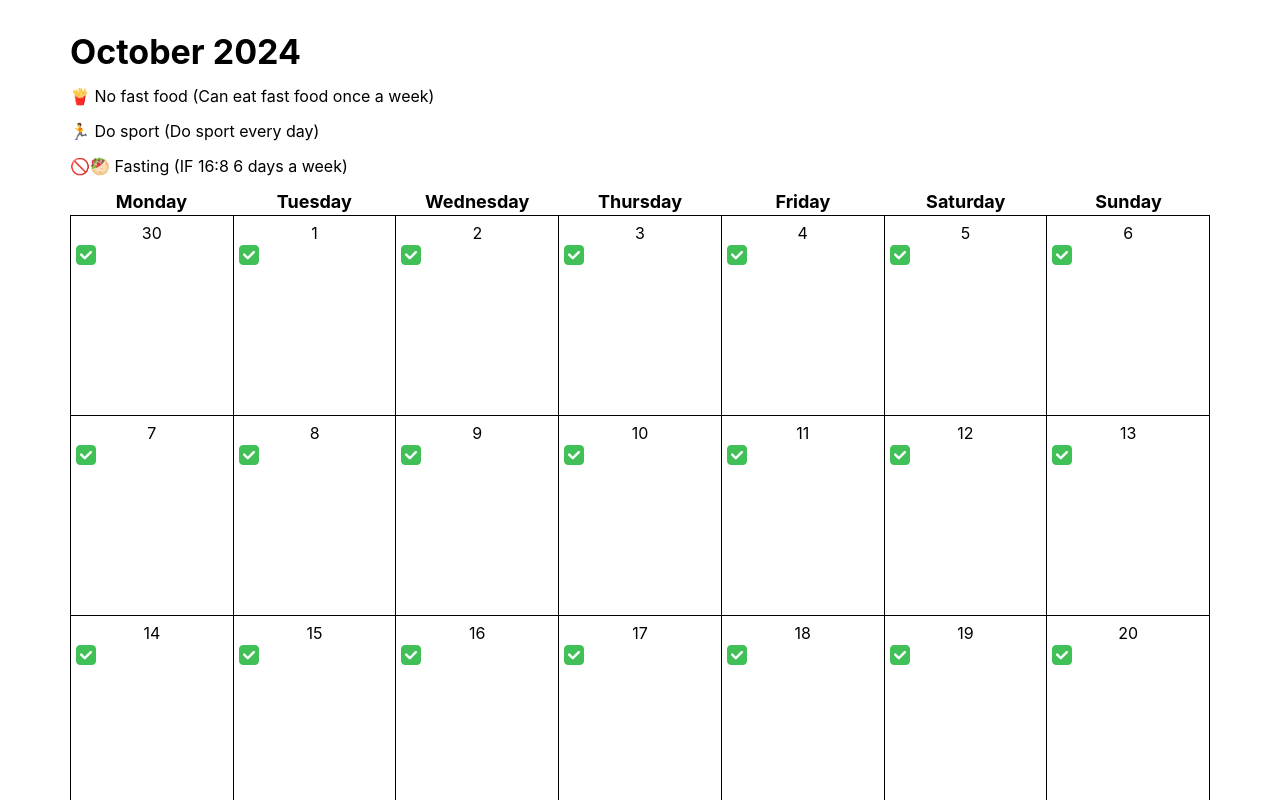
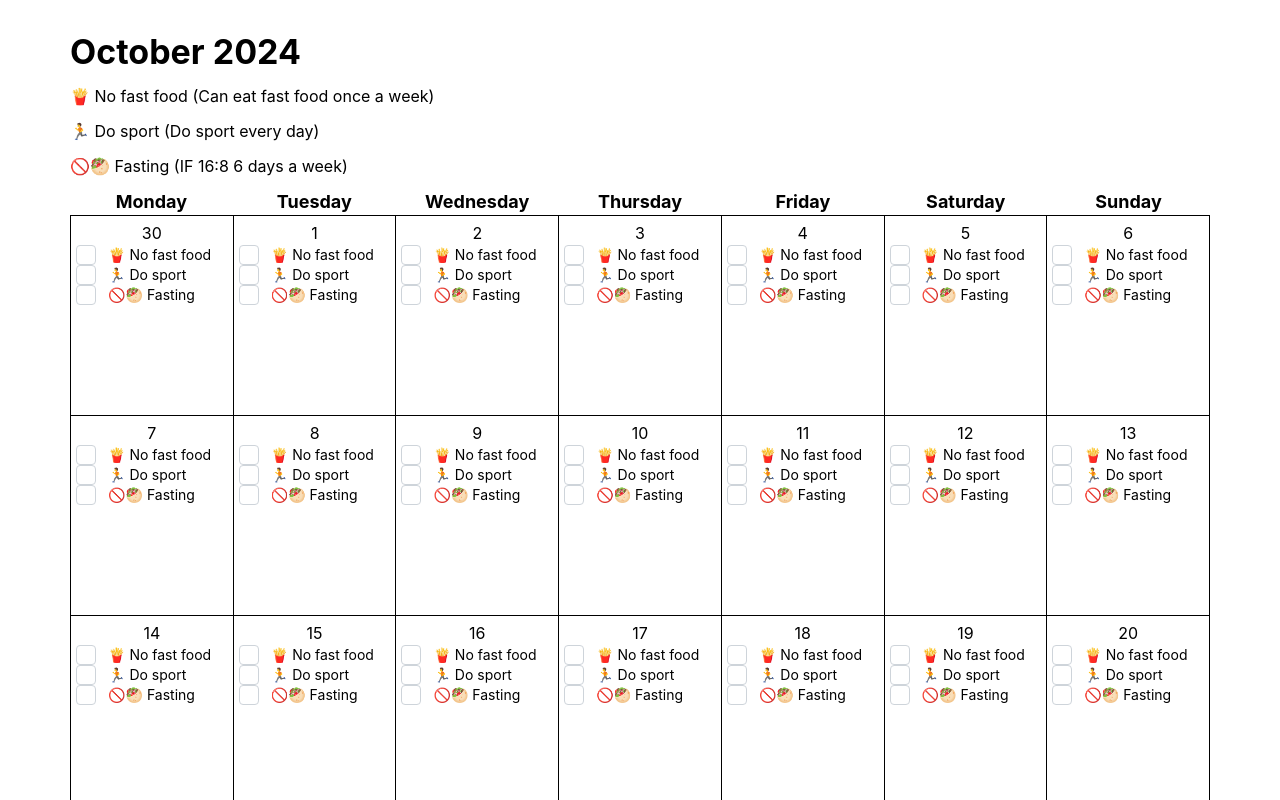
Before and after one commit to Venskiy/streaksapp, a React (Vite) app: page / in a window 1280 px wide. Shown: the top 800 px of the page. Built offline with nearby package versions, Linux system fonts and the light colour scheme.

Commit message:
Display goals in day cell

```diff
--- a/src/components/MonthView.tsx
+++ b/src/components/MonthView.tsx
@@ -56,10 +56,16 @@ function GoalList() {
 function WeekRow({ week }) {
   return (
     <Flex direction="row">
-      {week.map((day, index) => (
-        <div className="date-cell flex-grow" key={`date-cell-${index}`}>
+      {week.map((day, idx) => (
+        <div className="date-cell flex-grow" key={`date-cell-${idx}`}>
           <Text ta="center">{day.format('D')}</Text>
-          <Checkbox defaultChecked color="green" />
+          {GOALS.map((goal, idx) => (
+            <Checkbox
+              label={`${goal.emoji} ${goal.title}`}
+              color="green"
+              key={`goal-${idx}`}
+            />
+          ))}
         </div>
       ))}
     </Flex>
@@ -74,13 +80,13 @@ function getMonthView() {
   let monthView = [];
   let week = [];
   const daysNumber = 35;
-  Array.from({ length: daysNumber }).forEach((_, index) => {
-    if (index % 7 === 0) {
+  Array.from({ length: daysNumber }).forEach((_, idx) => {
+    if (idx % 7 === 0) {
       monthView.push(week);
       week = [];
     }
-    week.push(firstDayOfMonthView.add(index, 'day'));
-    if (index === daysNumber - 1) {
+    week.push(firstDayOfMonthView.add(idx, 'day'));
+    if (idx === daysNumber - 1) {
       monthView.push(week);
     }
   });
@@ -97,8 +103,8 @@ export function MonthView() {
       <Flex direction="column" mt="xs">
         <WeekDaysHeader />
         <div className="month-table">
-          {monthView.map((week, index) => (
-            <WeekRow week={week} key={`week-row-${index}`} />
+          {monthView.map((week, idx) => (
+            <WeekRow week={week} key={`week-row-${idx}`} />
           ))}
         </div>
       </Flex>
```
